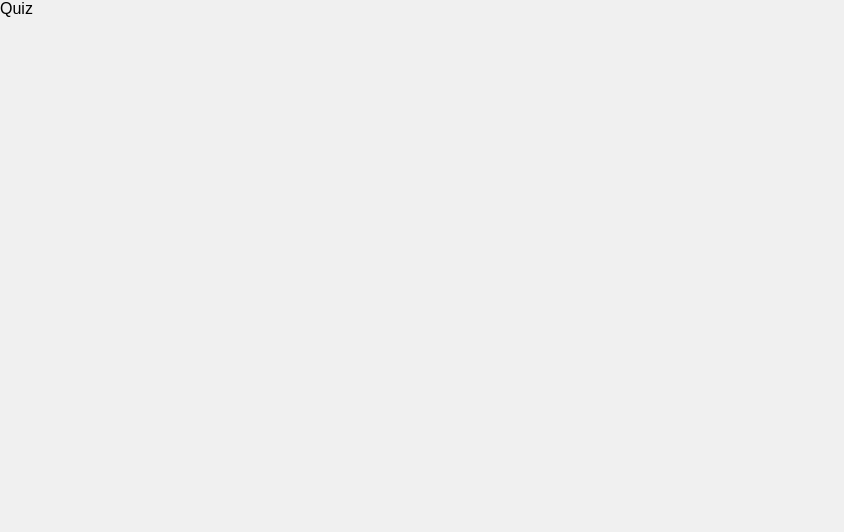
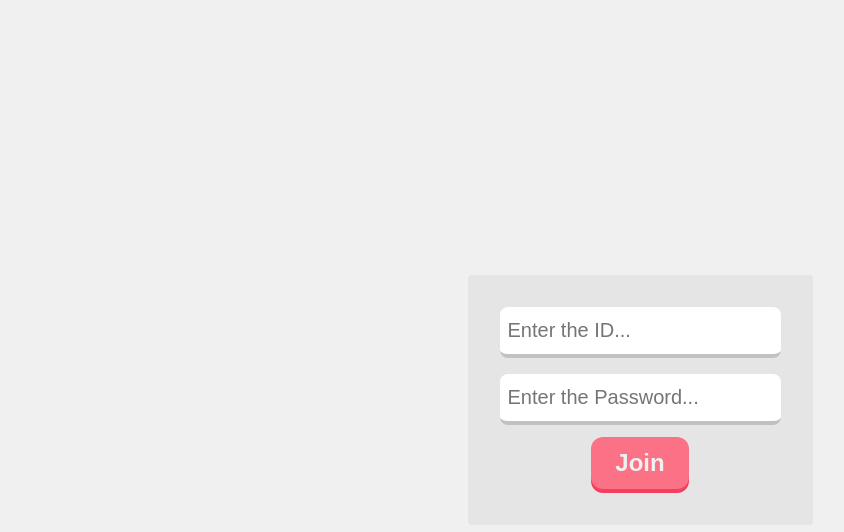
Before and after one commit to ayus-10/quizzy-frontend, a React (Vite) app: page /quiz in a window 1280 px wide. Shown: the top 532 px of the page, without its empty margins (0-844 px from the left). Built offline with nearby package versions, Linux system fonts and the light colour scheme.

Commit message:
create component JoinForm

```diff
--- /dev/null
+++ b/src/components/JoinForm.tsx
@@ -0,0 +1,53 @@
+import { FormEvent, useRef, useState } from "react";
+import styles from "../styles/JoinForm.module.css";
+import Button from "./Button";
+import axios from "axios";
+import { API_URL } from "../config/api";
+
+function JoinForm() {
+  const API = API_URL + "quiz";
+
+  const [loading, setLoading] = useState(false);
+
+  const idRef = useRef<HTMLInputElement>(null);
+  const passwordRef = useRef<HTMLInputElement>(null);
+
+  function handleJoinForm(event: FormEvent<HTMLFormElement>) {
+    event.preventDefault();
+
+    setLoading(true);
+
+    if (idRef.current && passwordRef.current) {
+      const credentials = {
+        id: idRef.current.value,
+        password: passwordRef.current.value,
+      };
+
+      axios
+        .post(API, credentials)
+        .then((res) => {
+          console.log(res.data);
+          setLoading(false);
+        })
+        .catch((err) => {
+          alert(err.response.data);
+          setLoading(false);
+        });
+    }
+  }
+
+  return (
+    <form className={styles.join_form} onSubmit={handleJoinForm}>
+      <input type="text" placeholder="Enter the ID..." required ref={idRef} />
+      <input
+        type="password"
+        placeholder="Enter the Password..."
+        required
+        ref={passwordRef}
+      />
+      <Button text={loading ? "SyncLoader" : "Join"} />
+    </form>
+  );
+}
+
+export default JoinForm;
--- a/src/config/api.ts
+++ b/src/config/api.ts
@@ -1 +1 @@
-export const API = "http://localhost:8080/create";
+export const API_URL = "http://localhost:8080/";
--- a/src/routes/Create.tsx
+++ b/src/routes/Create.tsx
@@ -1,6 +1,6 @@
 import { useState, useEffect, useRef } from "react";
 import axios from "axios";
-import { API } from "../config/api";
+import { API_URL } from "../config/api";
 import QuestionForm from "../components/QuestionForm";
 import styles from "../styles/Create.module.css";
 import Button from "../components/Button";
@@ -21,6 +21,8 @@ export type responseDataType = {
 };
 
 function Create() {
+  const API = API_URL + "create";
+
   const [saving, setSaving] = useState(false); // Used to show spinner instead of usual text in Submit quiz button
 
   const [questionNumber, setQuestionNumber] = useState(1); // Used to add another QuestionForm in the page
--- a/src/routes/Quiz.tsx
+++ b/src/routes/Quiz.tsx
@@ -1,7 +1,12 @@
-import { useState, useEffect, useRef } from "react";
+import JoinForm from "../components/JoinForm";
+import styles from "../styles/Quiz.module.css";
 
 function Quiz() {
-  return <div>Quiz</div>;
+  return (
+    <div className={styles.join_form}>
+      <JoinForm />
+    </div>
+  );
 }
 
 export default Quiz;
--- /dev/null
+++ b/src/styles/JoinForm.module.css
@@ -0,0 +1,33 @@
+.join_form {
+  background-color: var(--gray);
+  display: flex;
+  gap: 1rem;
+  flex-direction: column;
+  align-items: center;
+  padding: 2rem 1rem;
+  border-radius: 0.25rem;
+}
+
+.join_form > input {
+  border: 0;
+  outline: none;
+  border-radius: 0.5rem;
+  border-bottom: 0.25rem solid var(--gray-dark);
+  padding: 0.75rem 0.5rem;
+  font-size: 1rem;
+  transition: 0.2s ease-in-out;
+}
+
+.join_form > input:hover {
+  border-color: var(--red-1);
+}
+
+@media screen and (min-width: 769px) {
+  .join_form {
+    padding: 2rem;
+  }
+
+  .join_form > input {
+    font-size: 1.25rem;
+  }
+}
--- /dev/null
+++ b/src/styles/Quiz.module.css
@@ -0,0 +1,5 @@
+.join_form {
+  display: grid;
+  height: 100vh;
+  place-content: center;
+}
```
